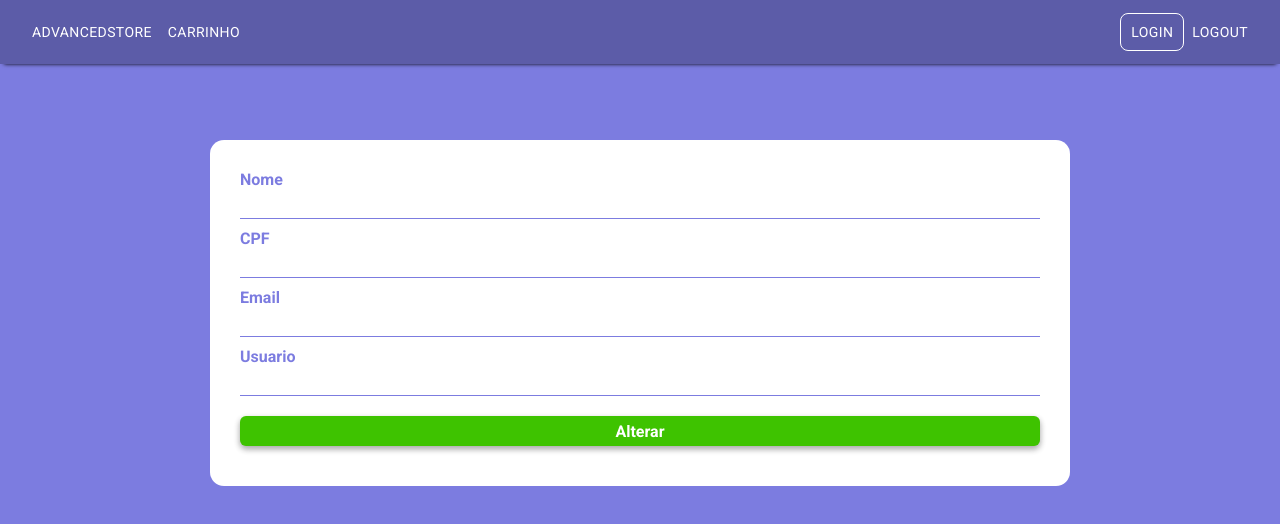
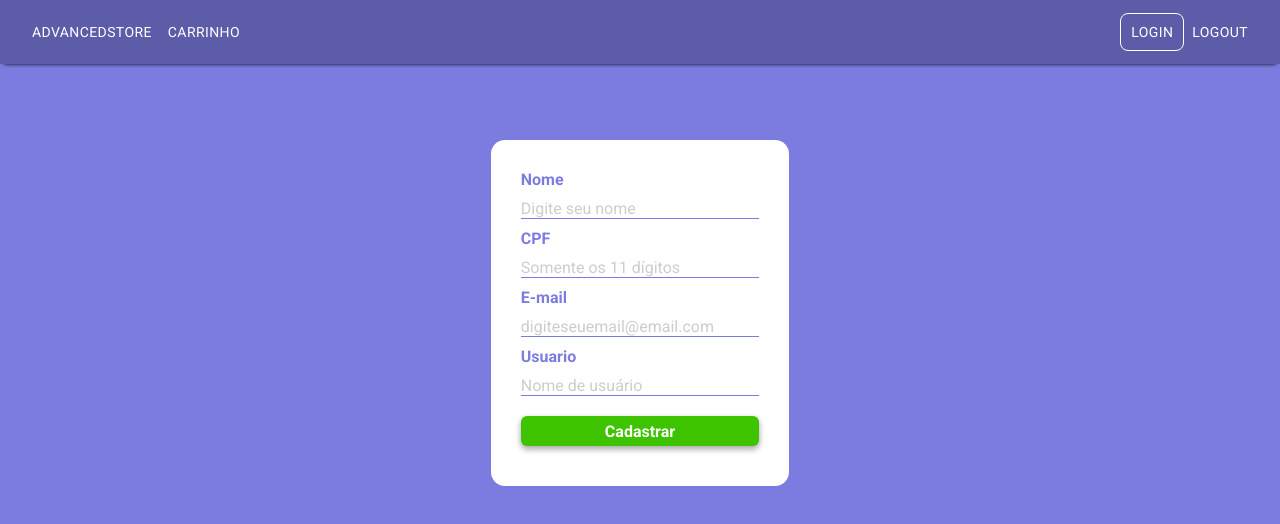
Before and after one commit to GabrielCarreiro/e-commerce-serratec, a React (Create React App) app: page /cadastro in a window 1280 px wide. Shown: the top 524 px of the page. Built offline with nearby package versions, Linux system fonts and the light colour scheme.

Commit message:
Update index.js

```diff
--- a/src/pages/cadastro/index.js
+++ b/src/pages/cadastro/index.js
@@ -44,18 +44,18 @@ const Cadastro = () => {
                 <div>
                     <form onSubmit={cadastrarCliente} >
                     <label id="nome">Nome</label>
-                    <input type="text" id="nome" value={newNomeClien} onChange={e => setnewNomeClien(e.target.value)}/>
-
+                    <input type="text" id="nome" value={newNomeClien} onChange={e => setnewNomeClien(e.target.value)} placeholder="Digite seu nome" autoComplete="off"/>
+                    <br/>
                     <label id="cpf">CPF</label>
-                    <input type="text" id="cpf" value={newCpf} onChange={e => setNewCpf(e.target.value)}/>
-
-                    <label id="email">Email</label>
-                    <input type="text" id="email" value={newEmail} onChange={e => setNewEmail(e.target.value)}/>
-
+                    <input type="text" id="cpf" value={newCpf} onChange={e => setNewCpf(e.target.value)} placeholder="Somente os 11 dígitos" autoComplete="off" maxlength="11"/>
+                    <br/>
+                    <label id="email">E-mail</label>
+                    <input type="text" id="email" value={newEmail} onChange={e => setNewEmail(e.target.value)} placeholder="digiteseuemail@email.com" autoComplete="off"/>
+                    <br/>
                     <label id="usuario">Usuario</label>
-                    <input type="text" id="usuario" value={newUsuario} onChange={e => setNewUsuario(e.target.value)}/>
-
-                    <button type="submit"> Alterar </button>
+                    <input type="text" id="usuario" value={newUsuario} onChange={e => setNewUsuario(e.target.value)} placeholder="Nome de usuário" autoComplete="off"/>
+                    <br/>
+                    <button type="submit"> Cadastrar </button>
                     </form>
                 </div>
             </Conteudo>
```
